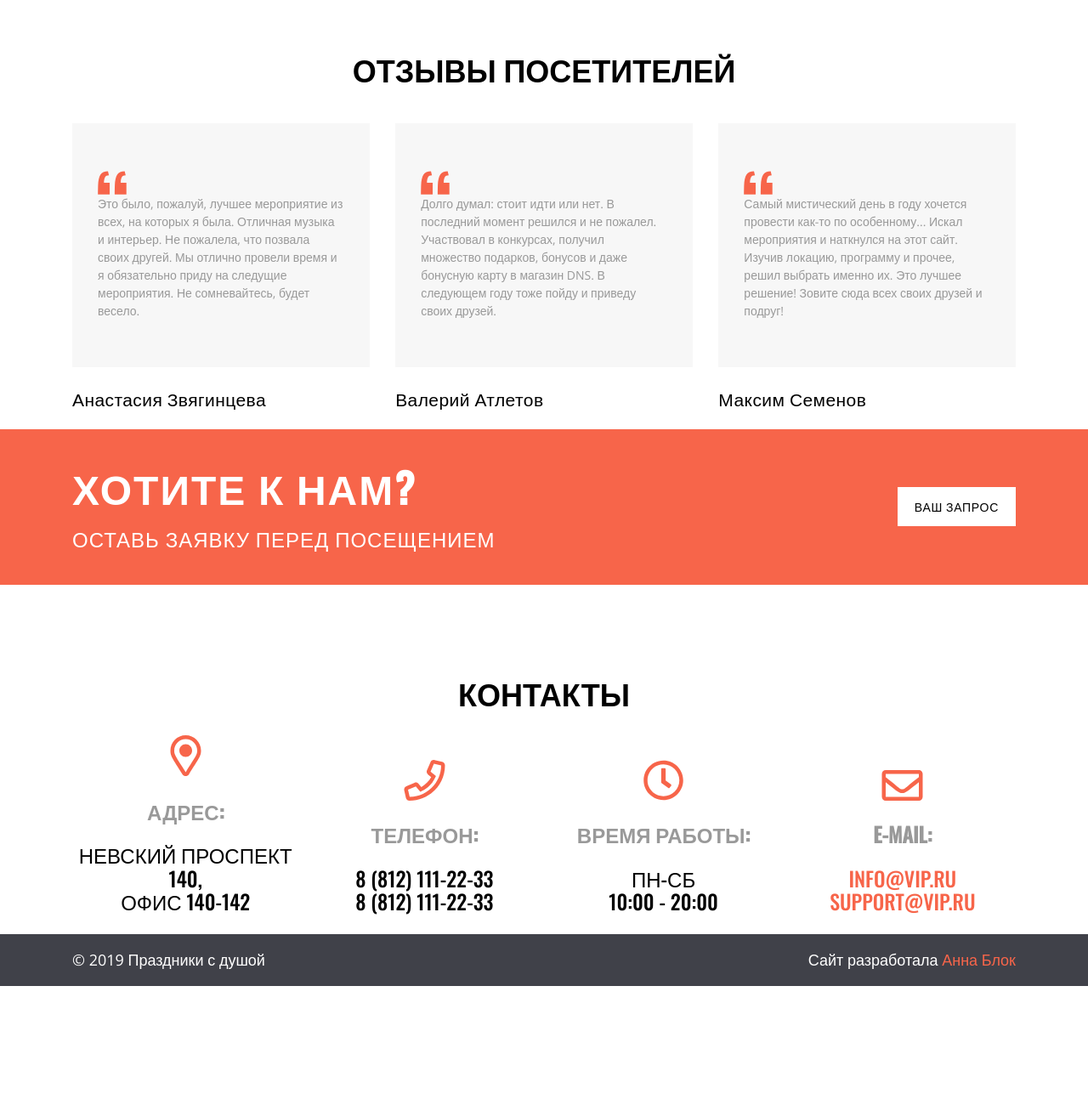
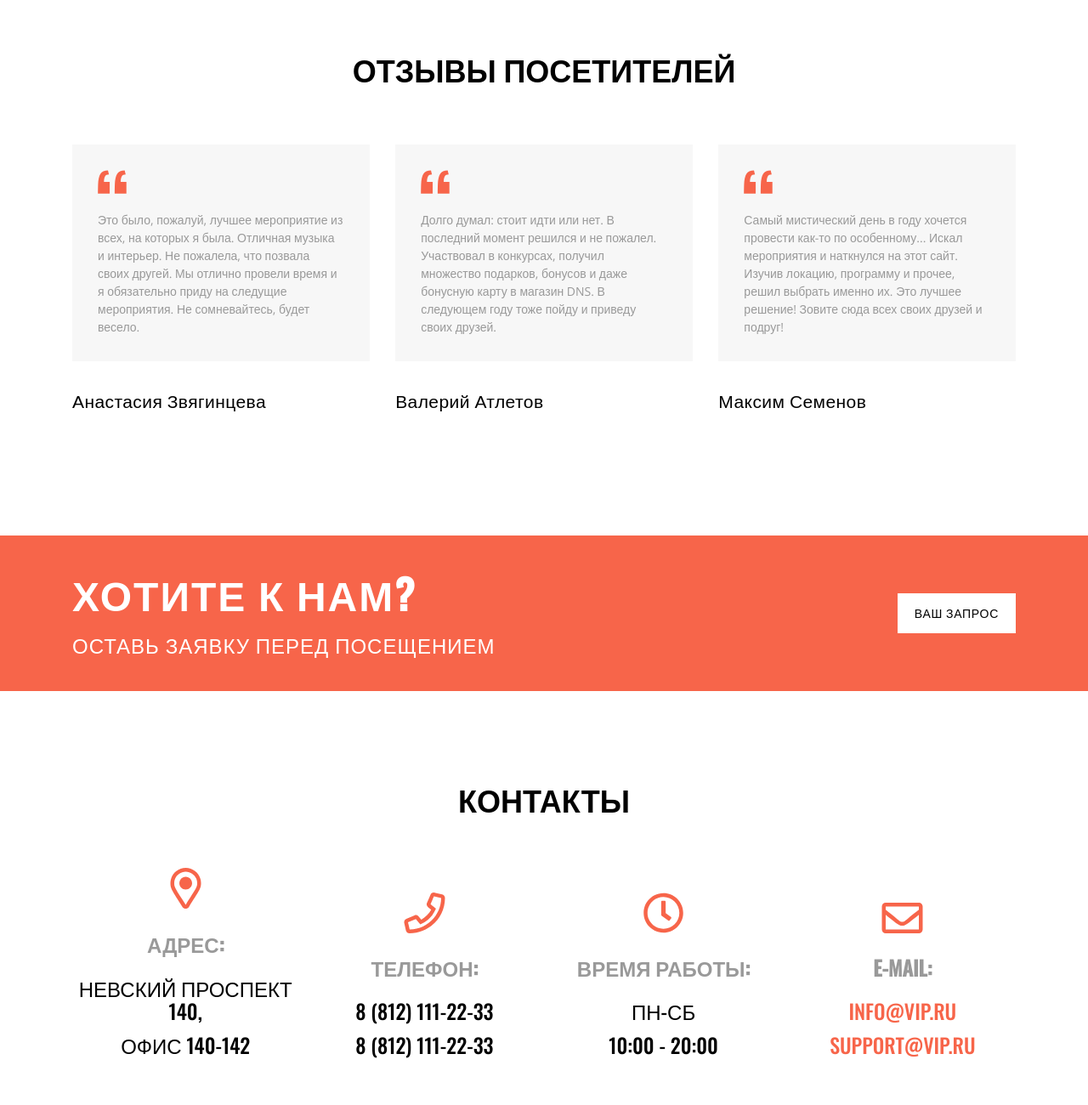
Before and after one commit to Andrey999K/Frontend-Blok-Super-Start-2.0, a plain HTML site: page index.html in a window 1280 px wide. Shown: the part 3540-4840 px from the top of the page at 85% size. Before the commit the page ends 4700 px from the top, so only its background shows below. Drawn offline with nearby package versions, Linux system fonts and the light colour scheme.

Commit message:
third day

```diff
--- a/css/styles.css
+++ b/css/styles.css
@@ -217,6 +217,8 @@ h2 {
     display: flex;
     justify-content: space-between;
     align-items: flex-start;
+    margin-top: 55px;
+    margin-bottom: 123px;
 }
 
 .box-feedback>div {
@@ -231,7 +233,8 @@ h2 {
     font-family: 'Open Sans', sans-serif;
     font-size: 14px;
     line-height: 21px;
-    padding: 56px 30px;
+    padding: 30px;
+    margin-bottom: 30px;
 }
 
 .feedback::before {
@@ -241,6 +244,7 @@ h2 {
     display: block;
     width: 34px;
     height: 28px;
+    margin-bottom: 20px;
 }
 
 .name {
@@ -254,6 +258,7 @@ h2 {
     justify-content: space-between;
     align-items: flex-end;
     text-align: center;
+    margin-top: 61px;
 }
 
 .footer-contact>div {
@@ -273,6 +278,10 @@ h2 {
     color: #000;
 }
 
+.footer-contact-info>li {
+    margin-bottom: 12px;
+}
+
 .footer-contact-mail {
     color: #F7654A;
 }
@@ -283,11 +292,13 @@ h2 {
     align-items: center;
     font-family: 'Open Sans', sans-serif;
     color: #ffffff;
+    font-size: 16px;
 }
 
 .footer {
     background: #404149;
-    padding: 20px 0;
+    padding: 30px 0 28px;
+    margin-top: 129px;
 }
 
 .box-footer a {
```
